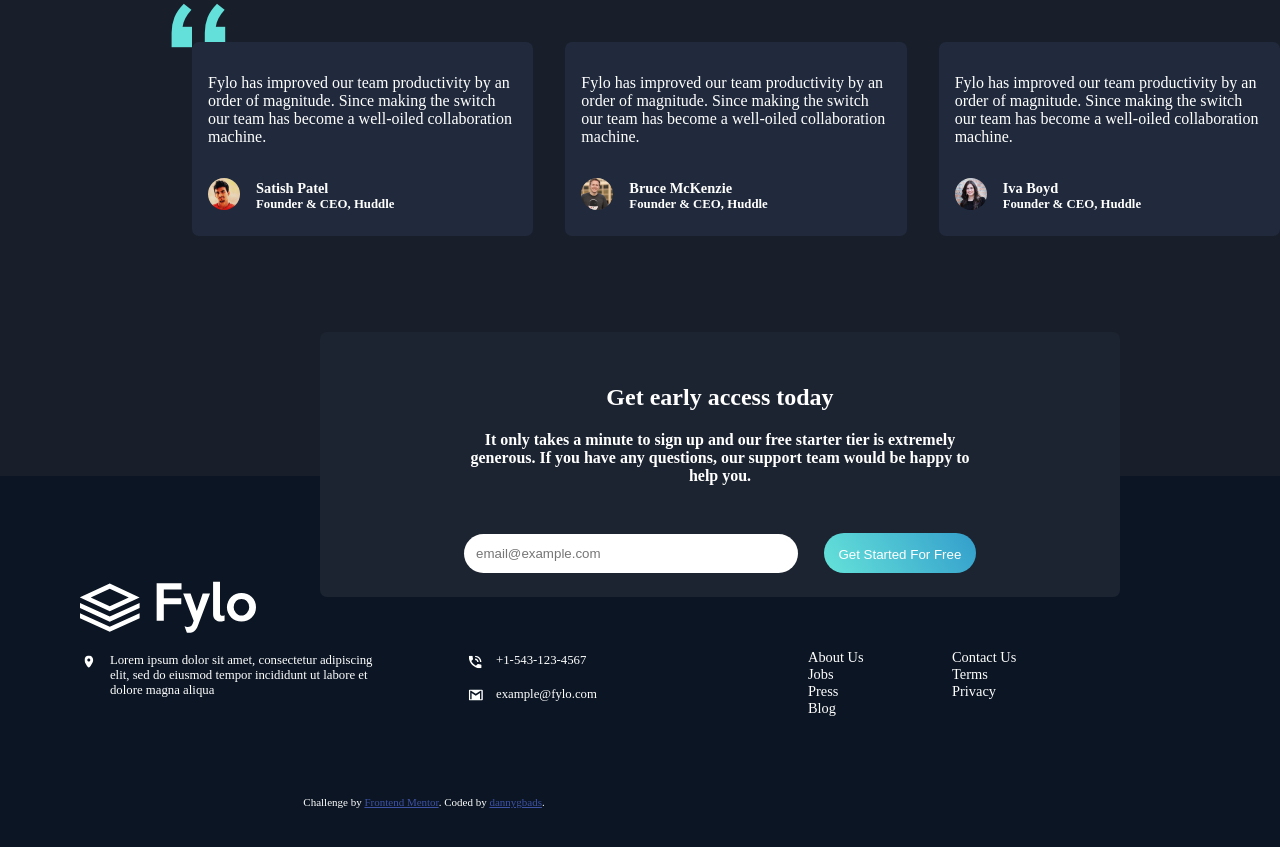
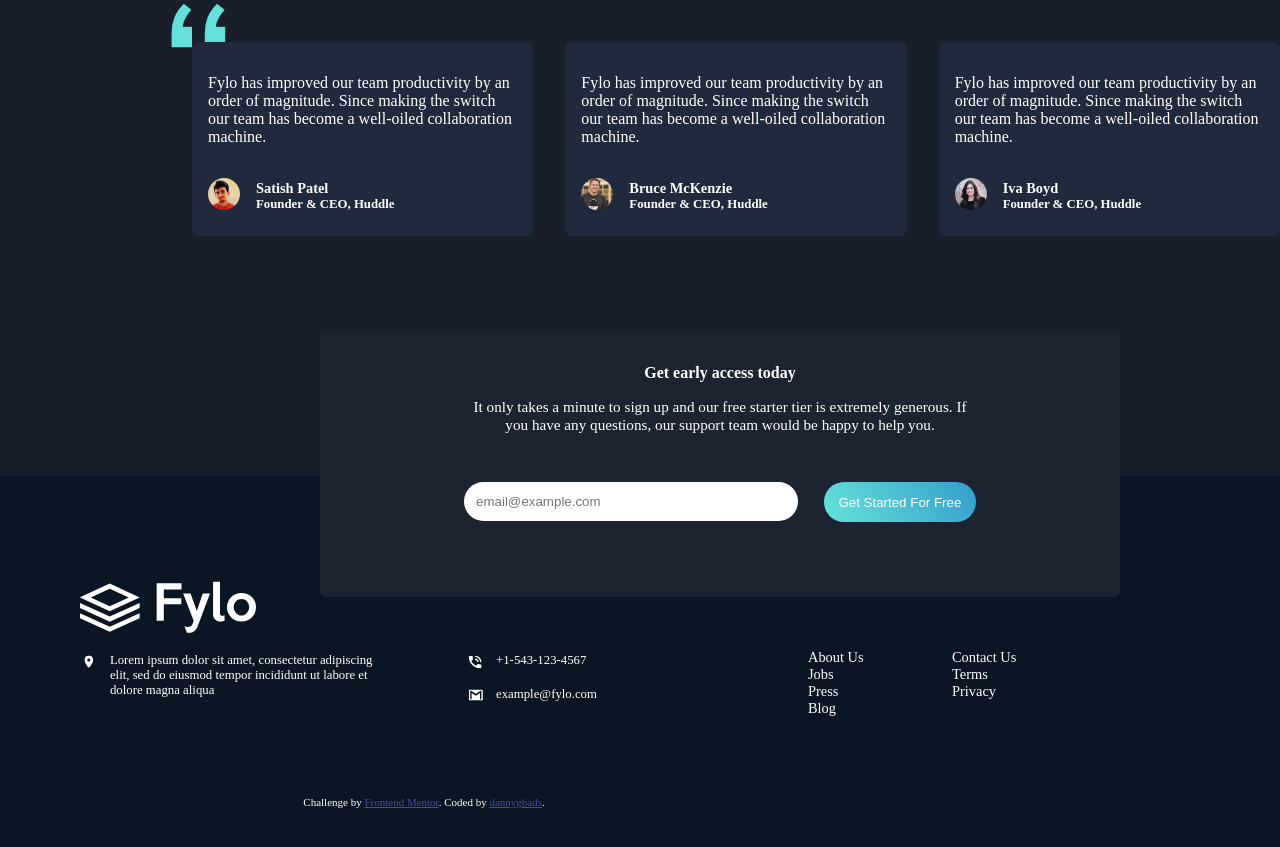
Before and after one commit to Dannygbads/flyo-landing-page, a plain HTML site: page index.html in a window 1280 px wide. Shown: the part 2509-3356 px from the top of the page. Drawn offline with Linux system fonts and the light colour scheme.

Commit message:
Update index.html

```diff
--- a/index.html
+++ b/index.html
@@ -167,9 +167,9 @@
 
 
   <section class="section3">
-      <h1>Get early access today</h1>
-      <h2>It only takes a minute to sign up and our free starter tier is extremely generous. If you have any
-        questions, our support team would be happy to help you.</h2>
+      <h2>Get early access today</h2>
+      <h3>It only takes a minute to sign up and our free starter tier is extremely generous. If you have any
+        questions, our support team would be happy to help you.</h3>
 
         <div class="input">
           <input class="email-input" placeholder="email@example.com" type="email">
```
